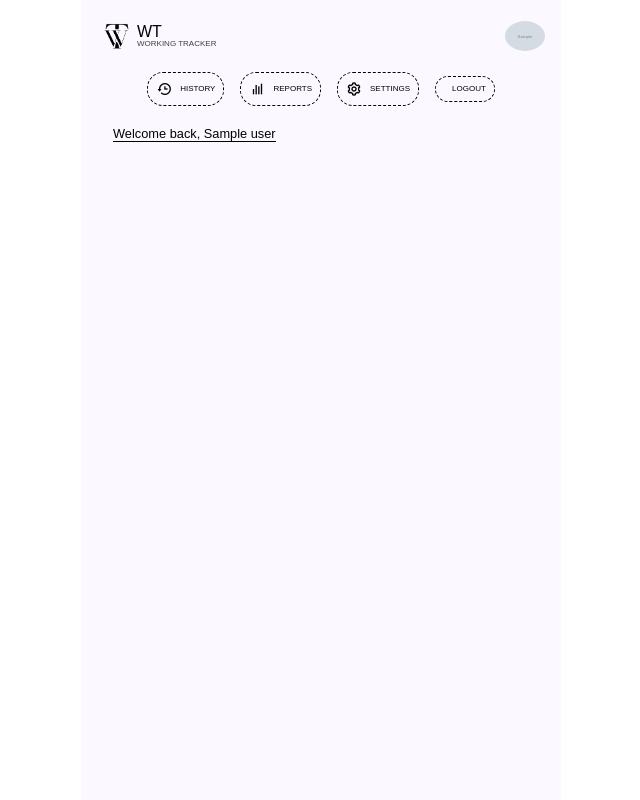
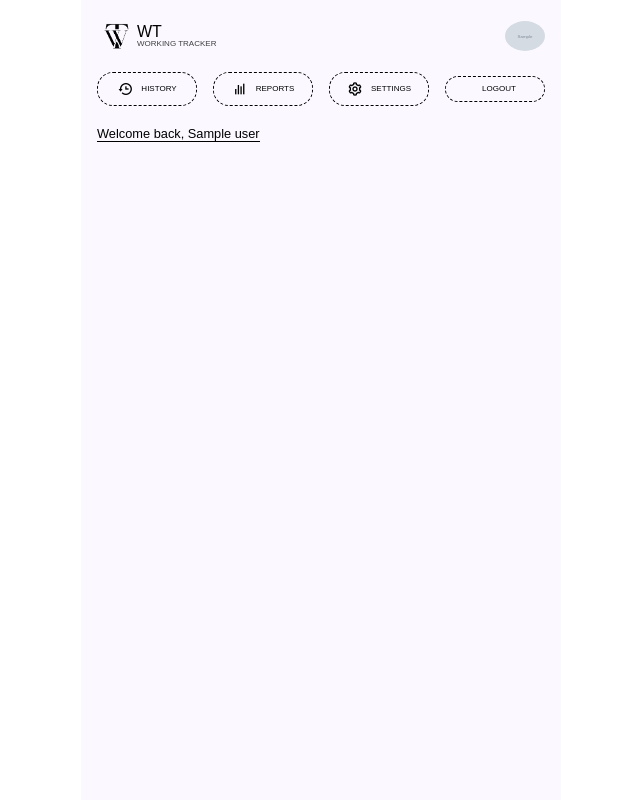
Before and after one commit to code-hamster-rohit/WORKING_TRACKER, a Flask app: template templates/dashboard.html in a window 1280 px wide. Shown: the whole page, without its empty margins (319-959 px from the left). Run offline with Flask 3, Linux system fonts and the light colour scheme; the template is opened without the code that fills it: most values are stand-ins (such as "Sample title", 1, 10 or a date in 2020); grey boxes marked "Sample" are stand-in pictures; some libraries are stand-ins or nearby versions.

Commit message:
Add files via upload

```diff
--- a/main.py
+++ b/main.py
@@ -36,3 +36,6 @@ def auth():
         return {'status_code': 200}
     except Exception as e:
         return {'status_code': 500, 'error': str(e)}
+
+if __name__ == '__main__':
+    app.run(debug=True)
--- a/static/css/dashboard.css
+++ b/static/css/dashboard.css
@@ -128,7 +128,7 @@ body {
 }
 
 .navigation {
-    width: max-content;
+    width: 100%;
     height: max-content;
     display: flex;
     flex-direction: row;
@@ -141,7 +141,29 @@ body {
 .navigation-list {
     padding: 0;
     margin: 0;
-    width: max-content;
+    width: 100%;
+    height: max-content;
+    display: flex;
+    flex-direction: row;
+    justify-content: center;
+    align-items: center;
+    box-sizing: border-box;
+    gap: 1rem;
+}
+
+.navigation-outer {
+    width: 100%;
+    height: max-content;
+    display: flex;
+    flex-direction: row;
+    justify-content: center;
+    align-items: center;
+    box-sizing: border-box;
+    gap: 1rem;
+}
+
+.navigation-inner {
+    width: 100%;
     height: max-content;
     display: flex;
     flex-direction: row;
@@ -152,7 +174,7 @@ body {
 }
 
 .navigation-item {
-    width: max-content;
+    width: 100%;
     height: max-content;
     display: flex;
     flex-direction: row;
@@ -225,7 +247,6 @@ body {
     justify-content: center;
     align-items: flex-start;
     box-sizing: border-box;
-    padding: 0 1rem;
 }
 
 .dashboard-content-header-text {
--- a/templates/dashboard.html
+++ b/templates/dashboard.html
@@ -30,6 +30,7 @@
                 </div>
                 <div class="navigation">
                     <ul class="navigation-list">
+                        <div class="navigation-outer">
                             <li class="navigation-item">
                                 <a href="/history" class="navigation-link">
                                     <i class='bx bx-history'></i>
@@ -42,6 +43,8 @@
                                     <span>Reports</span>
                                 </a>
                             </li>
+                        </div>
+                        <div class="navigation-inner">
                             <li class="navigation-item">
                                 <a href="/settings" class="navigation-link">
                                     <i class='bx bx-cog'></i>
@@ -54,6 +57,7 @@
                                     <span>Logout</span>
                                 </a>
                             </li>
+                        </div>
                     </ul>
                 </div>
             </div>
```
Lines whose indentation alone changed are shown as unchanged.
